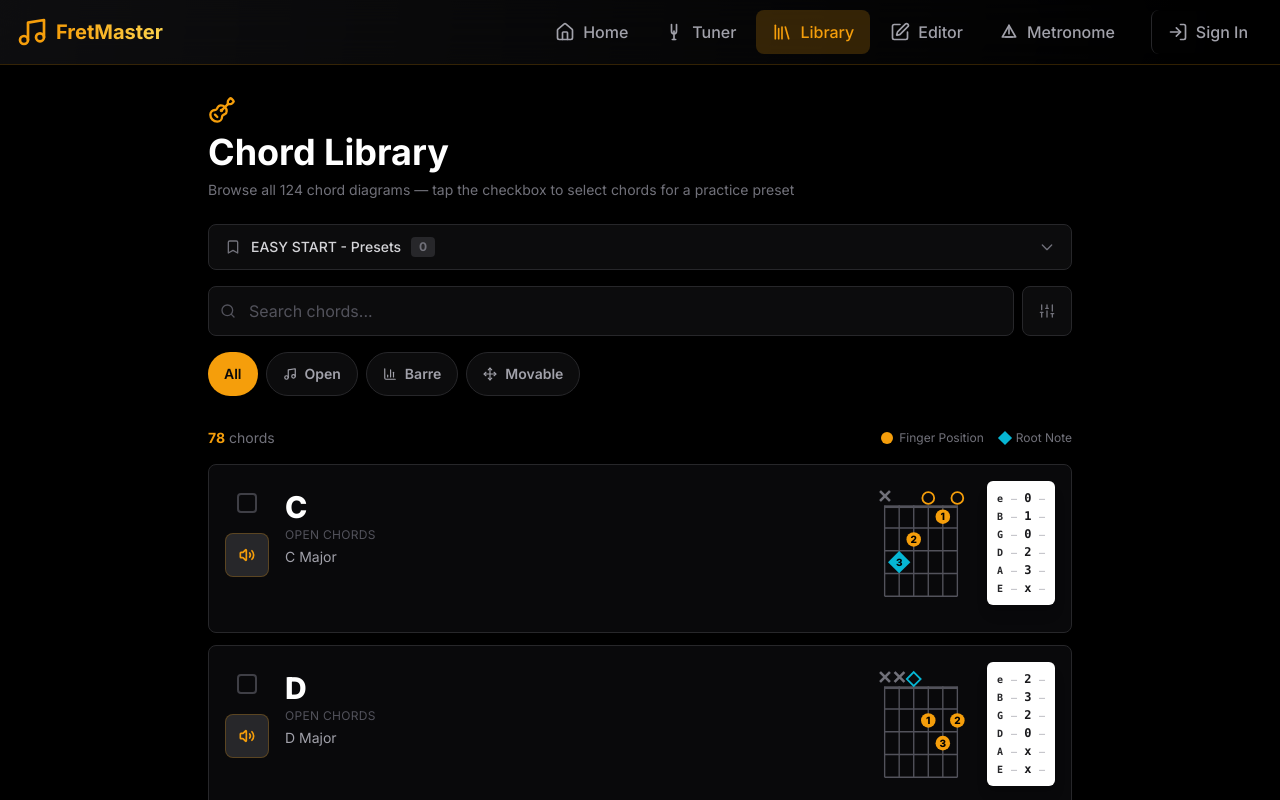
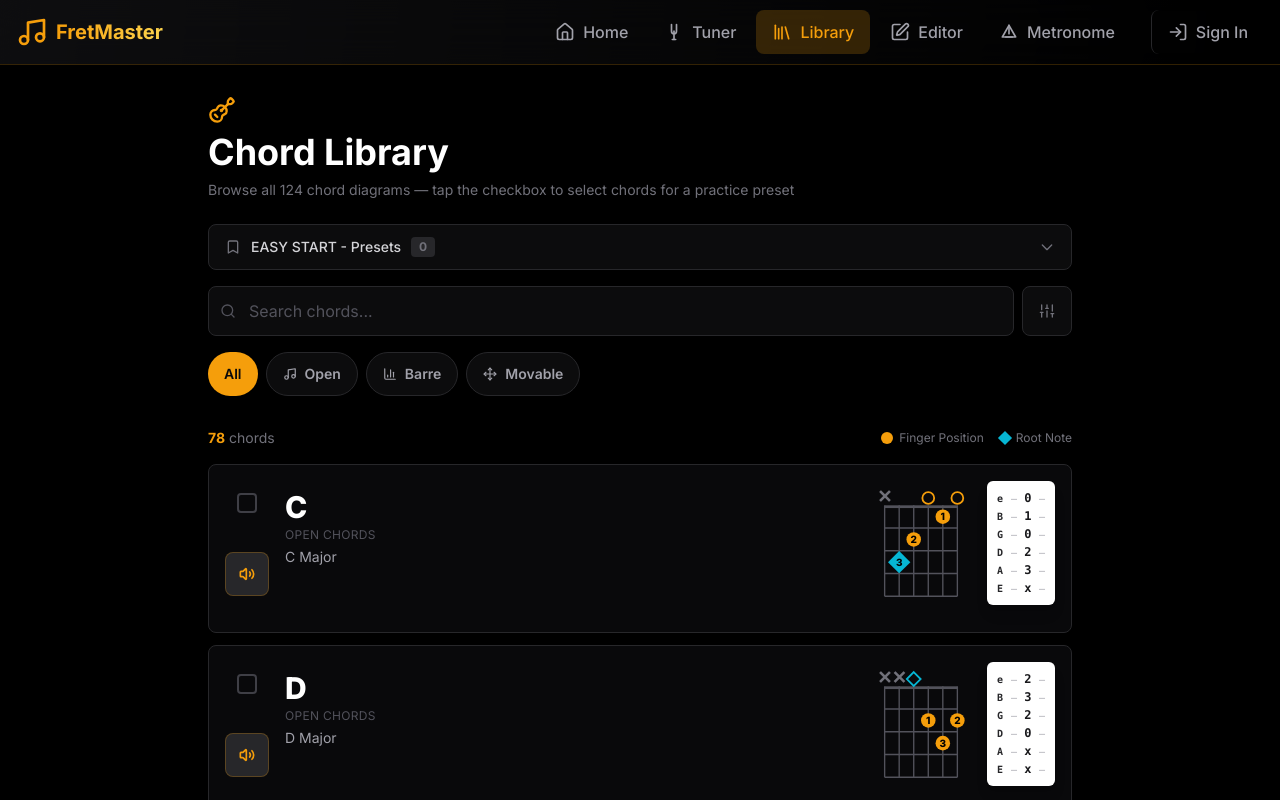
Before and after one commit to randysoller/onspace-9bg96c-13939, a React (Vite) app: page /library in a window 1280 px wide. Built offline with nearby package versions, Linux system fonts and the light colour scheme.

Commit message:
Move speaker button down 0.2 inches on chord cards

```diff
--- a/src/pages/ChordLibrary.tsx
+++ b/src/pages/ChordLibrary.tsx
@@ -57,7 +57,7 @@ function ChordCard({ chord, isSelected, onToggleSelect, onClick }: ChordCardProp
               e.stopPropagation();
               playChord(chord);
             }}
-            className="flex-shrink-0 p-2 bg-zinc-800 hover:bg-amber-500 text-amber-500 hover:text-zinc-950 rounded-lg transition-all group border border-amber-500/25"
+            className="flex-shrink-0 p-2 bg-zinc-800 hover:bg-amber-500 text-amber-500 hover:text-zinc-950 rounded-lg transition-all group border border-amber-500/25 mt-[0.2in]"
           >
             <Volume2 className="w-4 h-4 stroke-[2.5]" />
           </button>
```
